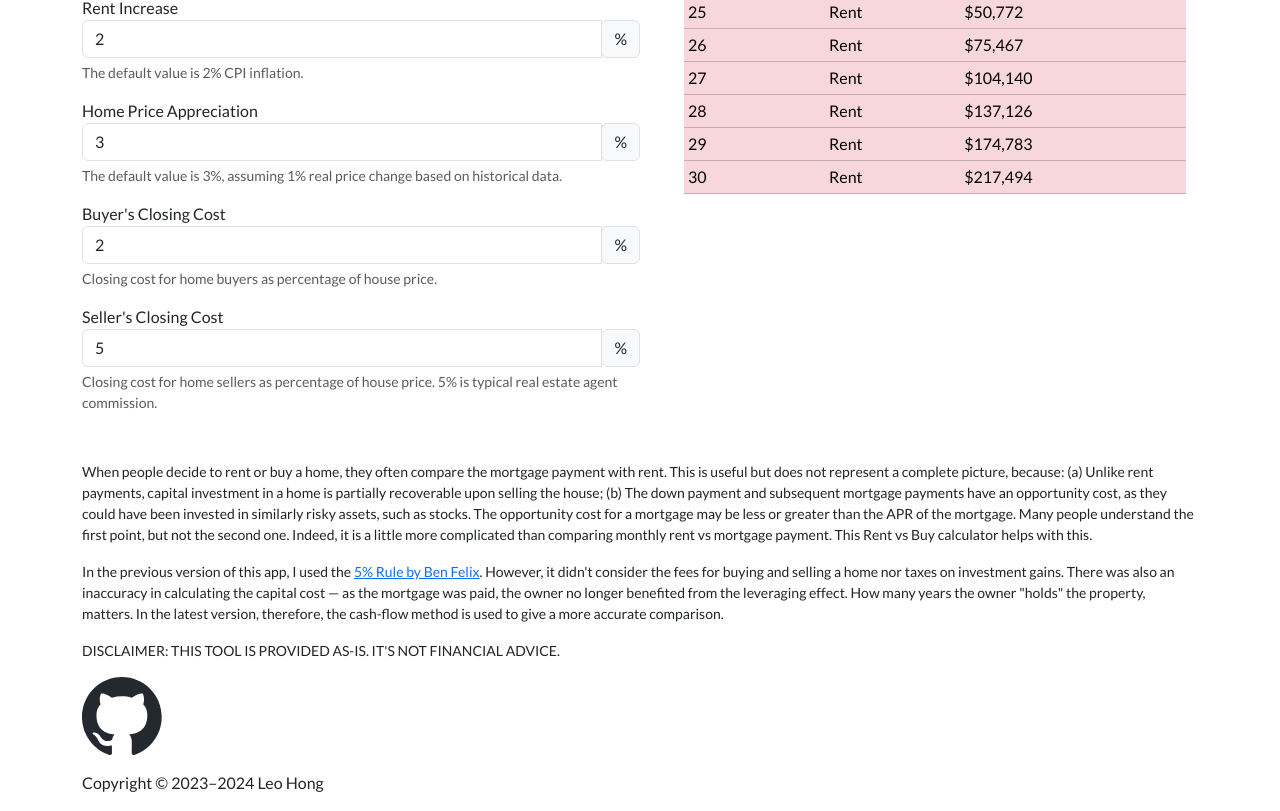
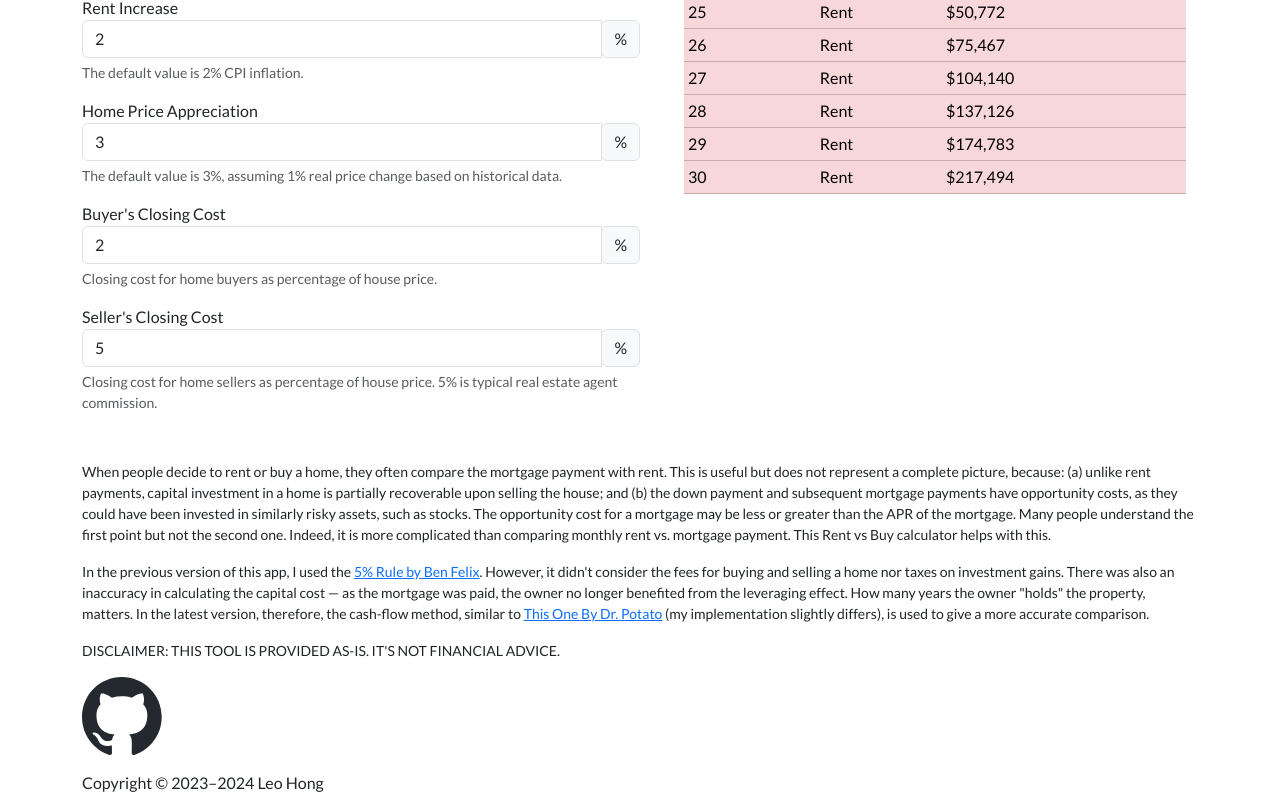
Before and after one commit to low-earth-orbit/rent-vs-buy, a React (Create React App) app: page / in a window 1280 px wide. Shown: the part 1005-1816 px from the top of the page. Built offline with nearby package versions, Linux system fonts and the light colour scheme.

Commit message:
Update text

```diff
--- a/src/components/Footer.jsx
+++ b/src/components/Footer.jsx
@@ -10,22 +10,22 @@ const Footer = () => {
           <p>
             When people decide to rent or buy a home, they often compare the
             mortgage payment with rent. This is useful but does not represent a
-            complete picture, because: (a) Unlike rent payments, capital
+            complete picture, because: (a) unlike rent payments, capital
             investment in a home is partially recoverable upon selling the
-            house; (b) The down payment and subsequent mortgage payments have an
-            opportunity cost, as they could have been invested in similarly
-            risky assets, such as stocks. The opportunity cost for a mortgage
-            may be less or greater than the APR of the mortgage. Many people
-            understand the first point, but not the second one. Indeed, it is a
-            little more complicated than comparing monthly rent vs mortgage
+            house; and (b) the down payment and subsequent mortgage payments
+            have opportunity costs, as they could have been invested in
+            similarly risky assets, such as stocks. The opportunity cost for a
+            mortgage may be less or greater than the APR of the mortgage. Many
+            people understand the first point but not the second one. Indeed, it
+            is more complicated than comparing monthly rent vs. mortgage
             payment. This Rent vs Buy calculator helps with this.
           </p>
           <p>
             In the previous version of this app, I used the{" "}
             <a
               target="_blank"
-              rel="noopener noreferrer"
               href="https://www.pwlcapital.com/rent-or-own-your-home-5-rule/"
+              rel="noreferrer"
             >
               5% Rule by Ben Felix
             </a>
@@ -34,8 +34,16 @@ const Footer = () => {
             calculating the capital cost — as the mortgage was paid, the owner
             no longer benefited from the leveraging effect. How many years the
             owner "holds" the property, matters. In the latest version,
-            therefore, the cash-flow method is used to give a more accurate
-            comparison.
+            therefore, the cash-flow method, similar to{" "}
+            <a
+              target="_blank"
+              href="http://www.holypotato.net/?p=1235"
+              rel="noreferrer"
+            >
+              This One By Dr. Potato
+            </a>{" "}
+            (my implementation slightly differs), is used to give a more
+            accurate comparison.
           </p>
           <p>
             {`Disclaimer: This tool is provided as-is. It's not financial advice.`.toUpperCase()}
--- a/src/components/Result.jsx
+++ b/src/components/Result.jsx
@@ -3,18 +3,32 @@ import { calculateRentersAdvantageAtYearEnd } from "../utils/math";
 function validateUserInput(input) {
   const errors = {};
 
-  if (input.monthlyRent <= 0)
-    errors.monthlyRent = "Monthly rent must be greater than 0.";
+  if (!input.monthlyRent) {
+    errors.monthlyRent = "Monthly rent is required";
+  } else if (input.monthlyRent <= 0) {
+    errors.monthlyRent = "Monthly rent must be greater than $0";
+  }
 
-  if (input.initialHomePrice <= 0)
-    errors.initialHomePrice = "Home price must be greater than 0.";
+  if (!input.initialHomePrice) {
+    errors.initialHomePrice = "Property price is required";
+  } else if (input.initialHomePrice <= 0) {
+    errors.initialHomePrice = "Property price must be greater than $0";
+  }
 
-  if (input.downPaymentPercentage < 5 || input.downPaymentPercentage > 100)
-    errors.downPaymentPercentage =
-      "Down payment percentage must be between 5 and 100.";
+  if (!input.downPaymentPercentage) {
+    errors.downPaymentPercentage = "Down payment percentage is required";
+  } else if (
+    input.downPaymentPercentage < 5 ||
+    input.downPaymentPercentage > 100
+  ) {
+    errors.downPaymentPercentage = "Down payment must be between 5% and 100%";
+  }
 
-  if (input.loanTermYears < 5 || input.loanTermYears > 30)
-    errors.loanTermYears = "Loan term must be between 5 and 30.";
+  if (!input.loanTermYears) {
+    errors.loanTermYears = "Mortgage term is required";
+  } else if (input.loanTermYears < 5 || input.loanTermYears > 30) {
+    errors.loanTermYears = "Mortgage term must be between 5 and 30 years";
+  }
 
   return errors;
 }
@@ -43,7 +57,7 @@ export default function Result({ userInput }) {
           <tr>
             <th scope="col">End of Year</th>
             <th scope="col">Advantage</th>
-            <th scope="col">Reference Amount</th>
+            <th scope="col">Net Worth Difference</th>
           </tr>
         </thead>
 
--- a/src/components/UserInputForm.jsx
+++ b/src/components/UserInputForm.jsx
@@ -43,8 +43,7 @@ export default function UserInputForm({ userInput, handleChange }) {
       <UserInputFormItem
         id="maintenanceCostPercentage"
         label="Maintenance Cost"
-        helperText="Enter annual maintenance cost as a percentage of home price. The default value is based on an estimated depreciation of
-      1.5% plus additional expenditures."
+        helperText="Enter annual maintenance cost as a percentage of home price. The default value is based on an estimated depreciation of 1.5% plus additional expenditures."
         step="0.1"
         value={userInput.maintenanceCostPercentage}
         onChange={(event) => {
@@ -69,8 +68,7 @@ export default function UserInputForm({ userInput, handleChange }) {
       <UserInputFormItem
         id="annualMortgageInterestRate"
         label="Mortgage Rate"
-        helperText="The default value is based on a 2.75% neutral rate plus a 2%
-      spread."
+        helperText="The default value is based on a 2.75% neutral rate plus a 2% spread."
         step="0.1"
         value={userInput.annualMortgageInterestRate}
         onChange={(event) => {
```
Also changed, not shown: 1 other file (tests, documents, lock files or other folders).
